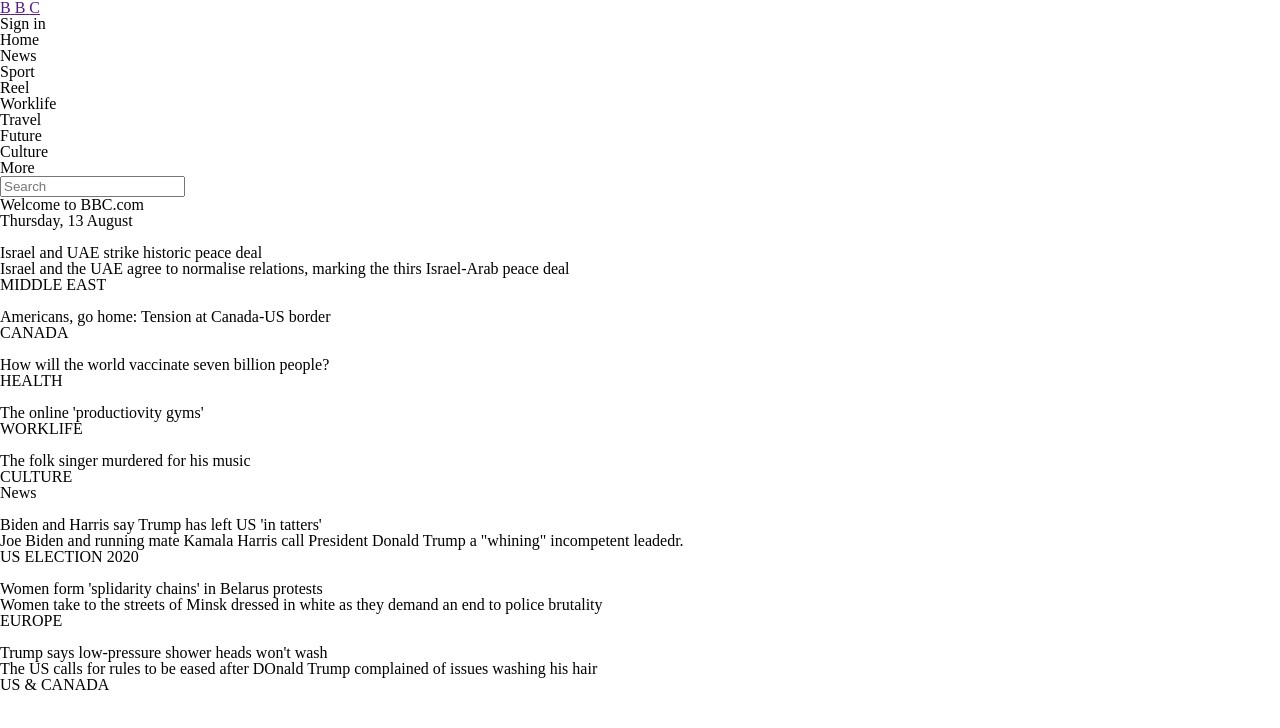
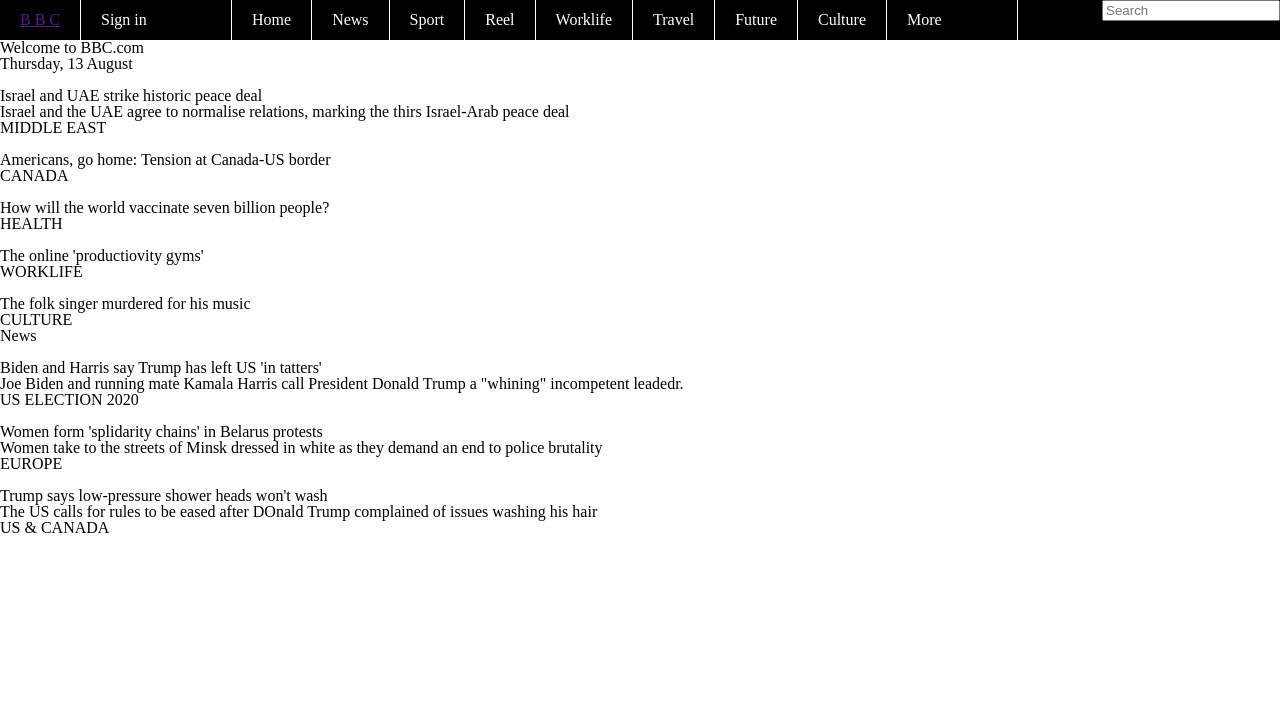
Before and after one commit to RPE8/studious-octo-barnacle, a plain HTML site: page index.html in a window 1280 px wide. Drawn offline with Linux system fonts and the light colour scheme.

Commit message:
Add initial styles to header

```diff
--- a/assets/stylesheets/main.css
+++ b/assets/stylesheets/main.css
@@ -46,3 +46,51 @@ table {
   border-collapse: collapse;
   border-spacing: 0;
 }
+
+.header {
+	height: 40px;
+	background-color: black;
+	color: white;
+}
+
+.header nav {
+	height: 100%;
+	display: inline-block;
+}
+
+.header li:last-child {
+	border-right: 1px solid white;
+}
+
+.header li:first-child {
+	border-left: none;
+}
+
+.header ul {
+	display: inline-block;
+	height: 100%;
+	font-size: 0;
+}
+
+.nav-item {
+	display: inline-block;
+	font-size: 16px;
+	border-left: 1px solid white;
+	padding: 12px 20px;
+	text-align: center;
+}
+
+.header input {
+	float: right;
+	width: 170px;
+}
+
+.nav-item.signin {
+	text-align: left;
+	width: 110px;
+}
+
+.nav-item.more {
+	width: 90px;
+	text-align: left;
+}
--- a/index.html
+++ b/index.html
@@ -11,25 +11,25 @@
 		<header class="header">
 			<nav>
 				<ul>
-					<li>
+					<li class="nav-item bbc-logo">
 						<a class="logo" href="">
 							<span>B</span>
 							<span>B</span>
 							<span>C</span>
 						</a>
 					</li>
-					<li>
+					<li class="signin nav-item">
 						Sign in
 					</li>
-					<li>Home</li>
-					<li>News</li>
-					<li>Sport</li>
-					<li>Reel</li>
-					<li>Worklife</li>
-					<li>Travel</li>
-					<li>Future</li>
-					<li>Culture</li>
-					<li>More</li>
+					<li class="nav-item">Home</li>
+					<li class="nav-item">News</li>
+					<li class="nav-item">Sport</li>
+					<li class="nav-item">Reel</li>
+					<li class="nav-item">Worklife</li>
+					<li class="nav-item">Travel</li>
+					<li class="nav-item">Future</li>
+					<li class="nav-item">Culture</li>
+					<li class="nav-item more">More</li>
 				</ul>
 			</nav>
 			<input placeholder="Search">
```
